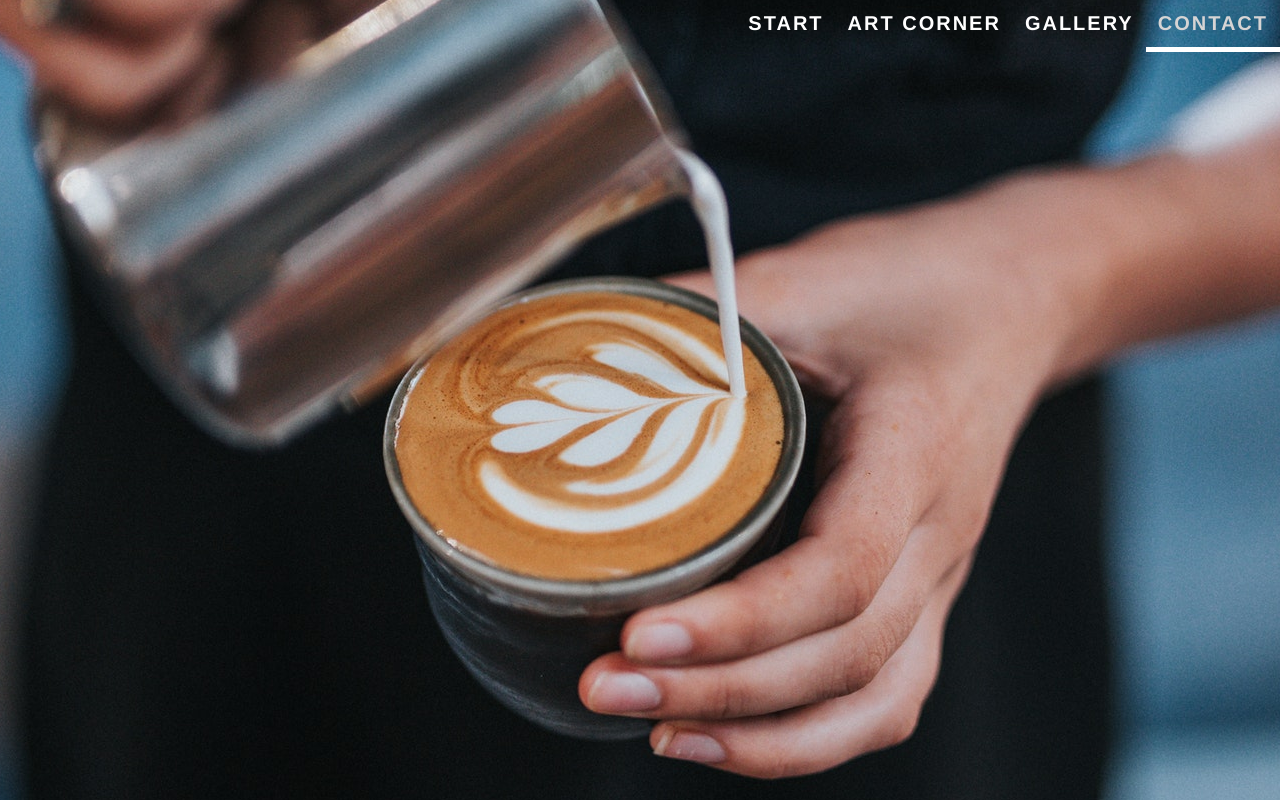
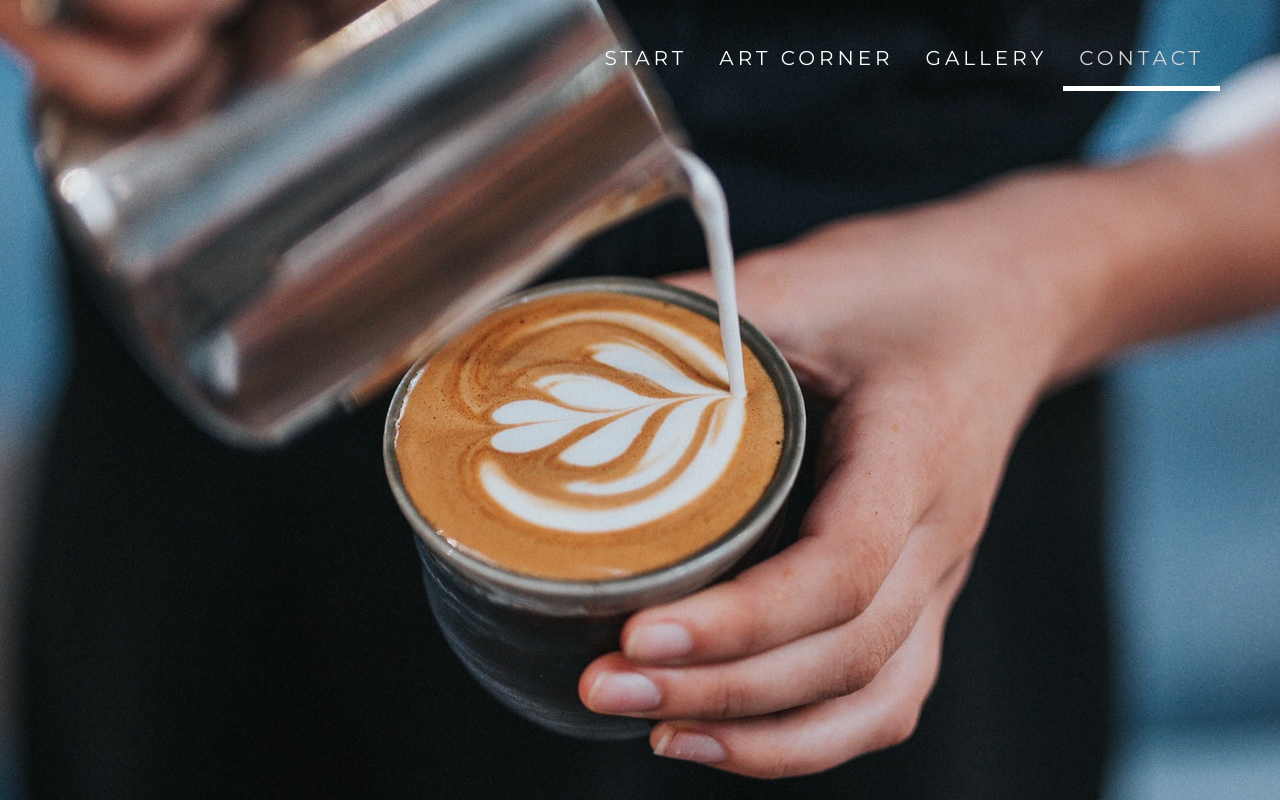
Before and after one commit to ewelina-slepko/cafe-website, a React (Create React App) app: page /contact in a window 1280 px wide. Shown: the top 800 px of the page. Built offline with nearby package versions, Linux system fonts and the light colour scheme.

Commit message:
Change font properties in navigation

```diff
--- a/src/styles/index.css
+++ b/src/styles/index.css
@@ -1,13 +1,12 @@
 body {
   margin: 0;
-  font-family: "program",Helvetica,Arial,sans-serif;
-  -webkit-font-smoothing: antialiased;
-  -moz-osx-font-smoothing: grayscale;
+  font-family: "Montserrat", sans-serif;
+  /* -webkit-font-smoothing: antialiased;
+  -moz-osx-font-smoothing: grayscale; */
 }
 
 code {
-  font-family: source-code-pro, Menlo, Monaco, Consolas, "Courier New",
-    monospace;
+  font-family: "Montserrat", sans-serif;
 }
 
 *{
--- a/src/styles/navigation.css
+++ b/src/styles/navigation.css
@@ -2,6 +2,7 @@
     justify-content: flex-end;
     display: flex;
     position: absolute;
+    margin: 30px 60px 0 0;
     right: 0;
     width: 100%;
 }
@@ -15,10 +16,10 @@ nav.main a{
     text-decoration: none;
     color: #fff;
     text-transform: uppercase;
-    font-weight: bold;
-    padding: 12px;
+    /* font-weight: bold; */
+    padding: 16px;
     font-size: 20px;
-    letter-spacing: 2px;
+    letter-spacing: 4px;
     cursor: pointer;
 }
 
```
